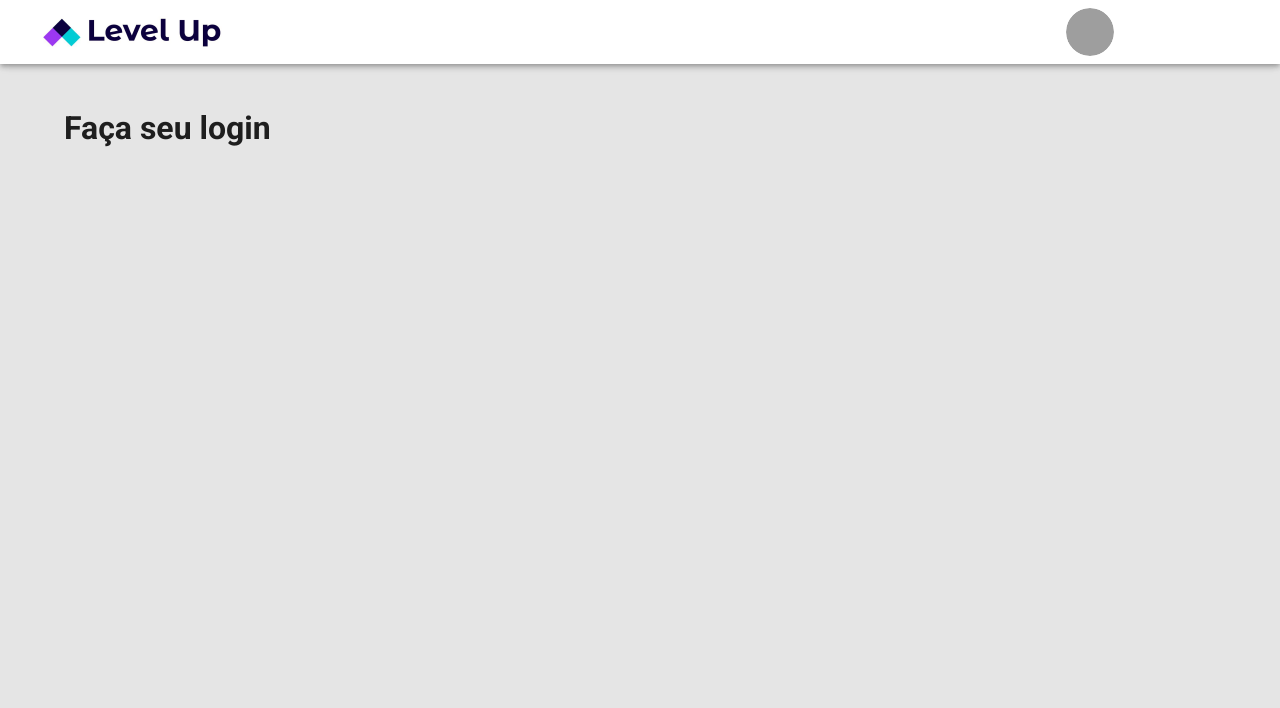
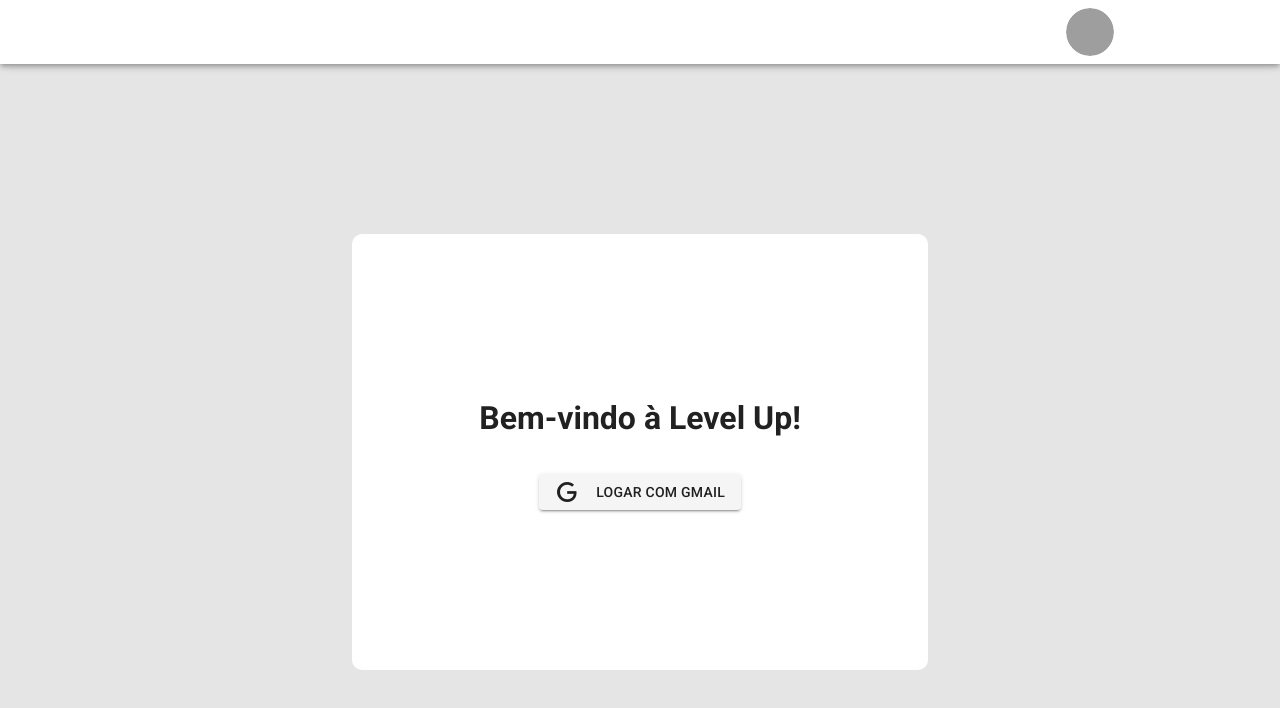
Before and after one commit to LevelUpProjetao/level-up-front, a Vue app: page /login in a window 1280 px wide. Shown: the top 708 px of the page. Built offline with nearby package versions, Linux system fonts and the light colour scheme; grey boxes are pictures that could not be loaded.

Commit message:
Feature(login-screen-mock): Finished login screen w/ mockup. Missing integration

```diff
--- a/package.json
+++ b/package.json
@@ -16,6 +16,7 @@
     "vuex-persist": "^3.1.3"
   },
   "devDependencies": {
+    "@mdi/font": "^5.9.55",
     "@vue/cli-plugin-babel": "~4.5.0",
     "@vue/cli-plugin-eslint": "~4.5.0",
     "@vue/cli-service": "~4.5.0",
--- a/public/index.html
+++ b/public/index.html
@@ -8,6 +8,7 @@
     <title><%= htmlWebpackPlugin.options.title %></title>
     <link rel="stylesheet" href="https://fonts.googleapis.com/css?family=Roboto:100,300,400,500,700,900">
     <link rel="stylesheet" href="https://cdn.jsdelivr.net/npm/@mdi/font@latest/css/materialdesignicons.min.css">
+    <link href="https://cdn.jsdelivr.net/npm/@mdi/font@5.x/css/materialdesignicons.min.css" rel="stylesheet">
   </head>
   <body>
     <noscript>
--- /dev/null
+++ b/src/components/molecules/MoleculeLoginButton.vue
@@ -0,0 +1,36 @@
+<template>
+  <div>
+    <v-btn @click="login()">
+      <v-icon>
+        mdi-google
+      </v-icon>
+      <span class="buttonText">
+        Logar com Gmail
+      </span>
+    </v-btn>
+  </div>
+</template>
+
+<script>
+  import router from "../../router";
+  export default {
+    methods: {
+      login() {
+        this.$store.dispatch("setLogged", true);
+        router.push('/home')
+      },
+      logout() {
+        this.$store.dispatch("setLogged", false);
+      }
+    }
+  }
+
+</script>
+
+<style scope lang="scss">
+  .buttonText {
+    margin-left: 1rem;
+    font-family: 'Roboto', sans-serif;
+    letter-spacing: 0.25px;
+  }
+</style>
--- /dev/null
+++ b/src/components/organisms/OrganismLoginContainer.vue
@@ -0,0 +1,39 @@
+<template>
+  <v-row
+    justify="center"
+    align="center"
+    class="login_container"
+  >
+    <h1>
+      Bem-vindo à Level Up!
+    </h1>
+    <MoleculeLoginButton />
+  </v-row>
+</template>
+
+<script>
+  import router from "../../router"
+  import MoleculeLoginButton from '../molecules/MoleculeLoginButton.vue';
+  export default {
+    name: 'OrganismLoginContainer',
+    components: {
+      MoleculeLoginButton,
+    },
+  }
+</script>
+
+<style scoped lang="scss">
+  .login_container {
+    width: 50%;
+    background-color: white;
+    border-radius: 10px;
+    flex: none;
+    flex-direction: column;
+    padding: 10rem 5rem;
+    min-width: 35rem;
+
+    & > h1 {
+      margin-bottom: 2rem;
+    }
+  }
+</style>
--- a/src/main.js
+++ b/src/main.js
@@ -1,6 +1,6 @@
 import Vue from 'vue'
 import App from './App.vue'
-
+import '@mdi/font/css/materialdesignicons.css'
 import VueRouter from 'vue-router'
 import router from './router/index'
 import vuetify from './plugins/vuetify'
--- a/src/plugins/vuetify.js
+++ b/src/plugins/vuetify.js
@@ -1,3 +1,4 @@
+import '@mdi/font/css/materialdesignicons.css'
 import Vue from 'vue';
 import Vuetify from 'vuetify/lib/framework';
 
@@ -5,7 +6,7 @@ Vue.use(Vuetify);
 
 export default new Vuetify({
     icons: {
-        iconfont: "mdi",
+      iconfont: 'mdi', // default - only for display purposes
     },
     theme: {
         options: {
--- a/src/router/routes.js
+++ b/src/router/routes.js
@@ -4,7 +4,7 @@ import CourseDetails from '../views/CourseDetails'
 import CollaboratorSkillsList from '../views/CollaboratorSkillsList'
 
 export default [
-  { path: "*", redirect: "/home" },
+  { path: "*", redirect: "/login" },
   {
      meta: {
       public: true // you're saying if this page is public or not (in this case it is :))
--- a/src/views/Login.vue
+++ b/src/views/Login.vue
@@ -1,40 +1,25 @@
 <template>
-  <div>
-    <h1
-      v-if="!this.$store.state.isLogged"
-      @click="login"
-    >
-      Faça seu login
-    </h1>
-    <h1
-      v-if="this.$store.state.isLogged"
-      @click="logout"
-    >
-      Faça seu logout
-    </h1>
+  <div class="login_wrapper">
+    <OrganismLoginContainer />
   </div>
 </template>
 <script>
 import router from "../router";
-
+import OrganismLoginContainer from '../components/organisms/OrganismLoginContainer';
 export default {
     name: "About",
-    methods: {
-        login() {
-            alert('Olhe o log e vc fez login')
-            this.$store.dispatch("setLogged", true);
-            // router.push("/home");
-        },
-        logout() {
-            alert('Olhe o log e vc fez login')
-
-            this.$store.dispatch("setLogged", false);
-            // router.push("/home");
-        }
+    components:{
+      OrganismLoginContainer,
     },
 };
 </script>
 
 <style scoped lang="scss">
-
+  .login_wrapper {
+    width: 100%;
+    height: 100%;
+    display: flex;
+    justify-content: center;
+    align-items: center;
+  }
 </style>
```
Also changed, not shown: 1 other file (tests, documents, lock files or other folders).
